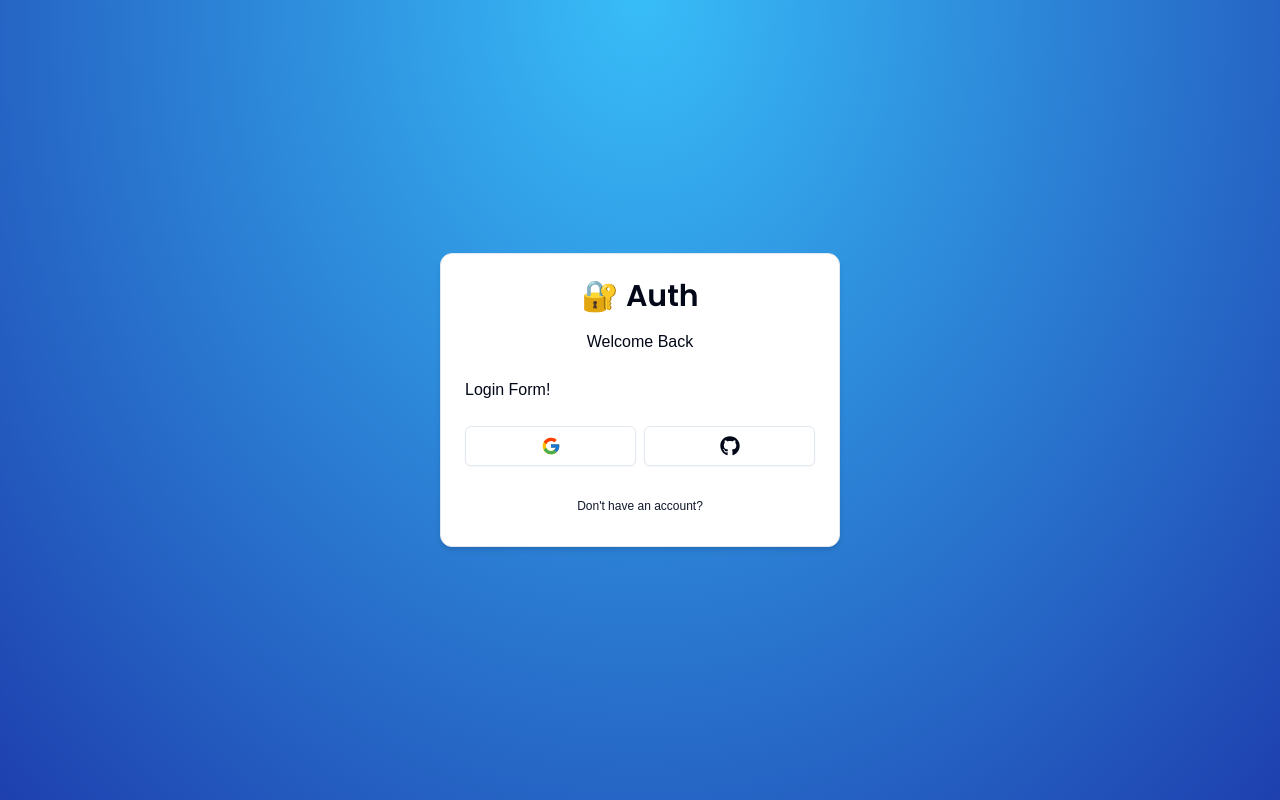
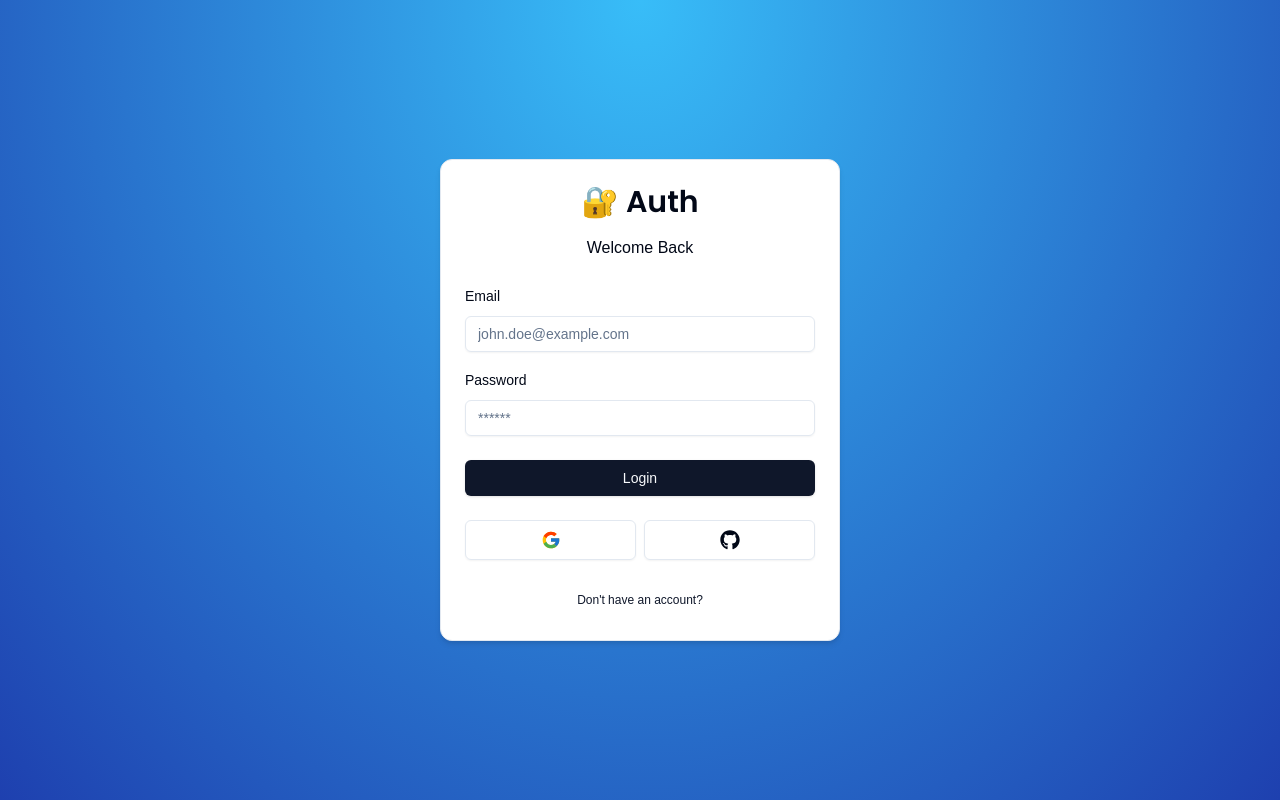
Before and after one commit to AbirDoesFrontend/NextAuth-V5, a Next.js app: page /auth/login in a window 1280 px wide. Built offline with nearby package versions, Linux system fonts and the light colour scheme.

Commit message:
Update: Login Form

```diff
--- a/components/auth/login-form.tsx
+++ b/components/auth/login-form.tsx
@@ -1,6 +1,40 @@
+"use client";
+import * as z from "zod";
+
+import { useForm } from "react-hook-form";
+import { zodResolver } from "@hookform/resolvers/zod";
+
+import {
+  Form,
+  FormControl,
+  FormField,
+  FormItem,
+  FormLabel,
+  FormMessage,
+} from "@/components/ui/form";
+
+import { LoginSchema } from "@/schemas";
+
+// Components
 import { CardWrapper } from "@/components/auth/card-wrapper";
+import { Input } from "@/components/ui/input";
+import { Button } from "@/components/ui/button";
+import { FormError } from "@/components/form-error";
+import { FormSuccess } from "@/components/form-success";
 
 export const LoginForm = () => {
+  const form = useForm<z.infer<typeof LoginSchema>>({
+    resolver: zodResolver(LoginSchema),
+    defaultValues: {
+      email: "",
+      password: "",
+    },
+  });
+
+  const onSubmit = (values: z.infer<typeof LoginSchema>) => {
+    console.log(values);
+  };
+
   return (
     <CardWrapper
       headerLabel="Welcome Back"
@@ -8,7 +42,49 @@
       backButtonHref="/auth/register"
       showSocial
     >
-      <p>Login Form!</p>
+      <Form {...form}>
+        <form onSubmit={form.handleSubmit(onSubmit)} className="space-y-6">
+          <div className="space-y-4">
+            {/* Email Field */}
+            <FormField
+              control={form.control}
+              name="email"
+              render={({ field }) => (
+                <FormItem>
+                  <FormLabel>Email</FormLabel>
+                  <FormControl>
+                    <Input
+                      {...field}
+                      placeholder="john.doe@example.com"
+                      type="email"
+                    />
+                  </FormControl>
+                  <FormMessage />
+                </FormItem>
+              )}
+            />
+            {/* Password Field */}
+            <FormField
+              control={form.control}
+              name="password"
+              render={({ field }) => (
+                <FormItem>
+                  <FormLabel>Password</FormLabel>
+                  <FormControl>
+                    <Input {...field} placeholder="******" type="password" />
+                  </FormControl>
+                  <FormMessage />
+                </FormItem>
+              )}
+            />
+          </div>
+          <FormError message="" />
+          <FormSuccess message="" />
+          <Button type="submit" className="w-full">
+            Login
+          </Button>
+        </form>
+      </Form>
     </CardWrapper>
   );
 };
--- /dev/null
+++ b/components/form-error.tsx
@@ -0,0 +1,16 @@
+import { ExclamationTriangleIcon } from "@radix-ui/react-icons";
+
+interface FormErrorProps {
+  message?: string;
+}
+
+export const FormError = ({ message }: FormErrorProps) => {
+  if (!message) return null;
+
+  return (
+    <div className="bg-destructive/15 p-3 rounded-md flex items-center gap-x-2 text-sm text-destructive">
+      <ExclamationTriangleIcon className="h-4 w-4" />
+      <p>{message}</p>
+    </div>
+  );
+};
--- /dev/null
+++ b/components/form-success.tsx
@@ -0,0 +1,16 @@
+import { CheckCircledIcon } from "@radix-ui/react-icons";
+
+interface FormSuccessProps {
+  message?: string;
+}
+
+export const FormSuccess = ({ message }: FormSuccessProps) => {
+  if (!message) return null;
+
+  return (
+    <div className="bg-emerald-500/15 p-3 rounded-md flex items-center gap-x-2 text-sm text-emerald-500">
+      <CheckCircledIcon className="h-4 w-4" />
+      <p>{message}</p>
+    </div>
+  );
+};
--- /dev/null
+++ b/components/ui/form.tsx
@@ -0,0 +1,178 @@
+"use client"
+
+import * as React from "react"
+import * as LabelPrimitive from "@radix-ui/react-label"
+import { Slot } from "@radix-ui/react-slot"
+import {
+  Controller,
+  ControllerProps,
+  FieldPath,
+  FieldValues,
+  FormProvider,
+  useFormContext,
+} from "react-hook-form"
+
+import { cn } from "@/lib/utils"
+import { Label } from "@/components/ui/label"
+
+const Form = FormProvider
+
+type FormFieldContextValue<
+  TFieldValues extends FieldValues = FieldValues,
+  TName extends FieldPath<TFieldValues> = FieldPath<TFieldValues>
+> = {
+  name: TName
+}
+
+const FormFieldContext = React.createContext<FormFieldContextValue>(
+  {} as FormFieldContextValue
+)
+
+const FormField = <
+  TFieldValues extends FieldValues = FieldValues,
+  TName extends FieldPath<TFieldValues> = FieldPath<TFieldValues>
+>({
+  ...props
+}: ControllerProps<TFieldValues, TName>) => {
+  return (
+    <FormFieldContext.Provider value={{ name: props.name }}>
+      <Controller {...props} />
+    </FormFieldContext.Provider>
+  )
+}
+
+const useFormField = () => {
+  const fieldContext = React.useContext(FormFieldContext)
+  const itemContext = React.useContext(FormItemContext)
+  const { getFieldState, formState } = useFormContext()
+
+  const fieldState = getFieldState(fieldContext.name, formState)
+
+  if (!fieldContext) {
+    throw new Error("useFormField should be used within <FormField>")
+  }
+
+  const { id } = itemContext
+
+  return {
+    id,
+    name: fieldContext.name,
+    formItemId: `${id}-form-item`,
+    formDescriptionId: `${id}-form-item-description`,
+    formMessageId: `${id}-form-item-message`,
+    ...fieldState,
+  }
+}
+
+type FormItemContextValue = {
+  id: string
+}
+
+const FormItemContext = React.createContext<FormItemContextValue>(
+  {} as FormItemContextValue
+)
+
+const FormItem = React.forwardRef<
+  HTMLDivElement,
+  React.HTMLAttributes<HTMLDivElement>
+>(({ className, ...props }, ref) => {
+  const id = React.useId()
+
+  return (
+    <FormItemContext.Provider value={{ id }}>
+      <div ref={ref} className={cn("space-y-2", className)} {...props} />
+    </FormItemContext.Provider>
+  )
+})
+FormItem.displayName = "FormItem"
+
+const FormLabel = React.forwardRef<
+  React.ElementRef<typeof LabelPrimitive.Root>,
+  React.ComponentPropsWithoutRef<typeof LabelPrimitive.Root>
+>(({ className, ...props }, ref) => {
+  const { error, formItemId } = useFormField()
+
+  return (
+    <Label
+      ref={ref}
+      className={cn(error && "text-destructive", className)}
+      htmlFor={formItemId}
+      {...props}
+    />
+  )
+})
+FormLabel.displayName = "FormLabel"
+
+const FormControl = React.forwardRef<
+  React.ElementRef<typeof Slot>,
+  React.ComponentPropsWithoutRef<typeof Slot>
+>(({ ...props }, ref) => {
+  const { error, formItemId, formDescriptionId, formMessageId } = useFormField()
+
+  return (
+    <Slot
+      ref={ref}
+      id={formItemId}
+      aria-describedby={
+        !error
+          ? `${formDescriptionId}`
+          : `${formDescriptionId} ${formMessageId}`
+      }
+      aria-invalid={!!error}
+      {...props}
+    />
+  )
+})
+FormControl.displayName = "FormControl"
+
+const FormDescription = React.forwardRef<
+  HTMLParagraphElement,
+  React.HTMLAttributes<HTMLParagraphElement>
+>(({ className, ...props }, ref) => {
+  const { formDescriptionId } = useFormField()
+
+  return (
+    <p
+      ref={ref}
+      id={formDescriptionId}
+      className={cn("text-[0.8rem] text-muted-foreground", className)}
+      {...props}
+    />
+  )
+})
+FormDescription.displayName = "FormDescription"
+
+const FormMessage = React.forwardRef<
+  HTMLParagraphElement,
+  React.HTMLAttributes<HTMLParagraphElement>
+>(({ className, children, ...props }, ref) => {
+  const { error, formMessageId } = useFormField()
+  const body = error ? String(error?.message) : children
+
+  if (!body) {
+    return null
+  }
+
+  return (
+    <p
+      ref={ref}
+      id={formMessageId}
+      className={cn("text-[0.8rem] font-medium text-destructive", className)}
+      {...props}
+    >
+      {body}
+    </p>
+  )
+})
+FormMessage.displayName = "FormMessage"
+
+export {
+  useFormField,
+  Form,
+  FormItem,
+  FormLabel,
+  FormControl,
+  FormDescription,
+  FormMessage,
+  FormField,
+}
--- /dev/null
+++ b/components/ui/input.tsx
@@ -0,0 +1,25 @@
+import * as React from "react"
+
+import { cn } from "@/lib/utils"
+
+export interface InputProps
+  extends React.InputHTMLAttributes<HTMLInputElement> {}
+
+const Input = React.forwardRef<HTMLInputElement, InputProps>(
+  ({ className, type, ...props }, ref) => {
+    return (
+      <input
+        type={type}
+        className={cn(
+          "flex h-9 w-full rounded-md border border-input bg-transparent px-3 py-1 text-sm shadow-sm transition-colors file:border-0 file:bg-transparent file:text-sm file:font-medium file:text-foreground placeholder:text-muted-foreground focus-visible:outline-none focus-visible:ring-1 focus-visible:ring-ring disabled:cursor-not-allowed disabled:opacity-50",
+          className
+        )}
+        ref={ref}
+        {...props}
+      />
+    )
+  }
+)
+Input.displayName = "Input"
+
+export { Input }
--- /dev/null
+++ b/components/ui/label.tsx
@@ -0,0 +1,26 @@
+"use client"
+
+import * as React from "react"
+import * as LabelPrimitive from "@radix-ui/react-label"
+import { cva, type VariantProps } from "class-variance-authority"
+
+import { cn } from "@/lib/utils"
+
+const labelVariants = cva(
+  "text-sm font-medium leading-none peer-disabled:cursor-not-allowed peer-disabled:opacity-70"
+)
+
+const Label = React.forwardRef<
+  React.ElementRef<typeof LabelPrimitive.Root>,
+  React.ComponentPropsWithoutRef<typeof LabelPrimitive.Root> &
+    VariantProps<typeof labelVariants>
+>(({ className, ...props }, ref) => (
+  <LabelPrimitive.Root
+    ref={ref}
+    className={cn(labelVariants(), className)}
+    {...props}
+  />
+))
+Label.displayName = LabelPrimitive.Root.displayName
+
+export { Label }
--- a/package.json
+++ b/package.json
@@ -9,7 +9,9 @@
     "lint": "next lint"
   },
   "dependencies": {
+    "@hookform/resolvers": "^3.9.0",
     "@radix-ui/react-icons": "^1.3.0",
+    "@radix-ui/react-label": "^2.1.0",
     "@radix-ui/react-slot": "^1.1.0",
     "class-variance-authority": "^0.7.0",
     "clsx": "^2.1.1",
@@ -17,9 +19,11 @@
     "next": "14.2.13",
     "react": "^18",
     "react-dom": "^18",
+    "react-hook-form": "^7.53.0",
     "react-icons": "^5.3.0",
     "tailwind-merge": "^2.5.2",
-    "tailwindcss-animate": "^1.0.7"
+    "tailwindcss-animate": "^1.0.7",
+    "zod": "^3.23.8"
   },
   "devDependencies": {
     "@types/node": "^20",
--- /dev/null
+++ b/schemas/index.ts
@@ -0,0 +1,10 @@
+import * as z from "zod";
+
+export const LoginSchema = z.object({
+  email: z.string().email({
+    message: "Email is required",
+  }),
+  password: z.string().min(1, {
+    message: "Password is required",
+  }),
+});
```
Also changed, not shown: 1 other file (tests, documents, lock files or other folders).
